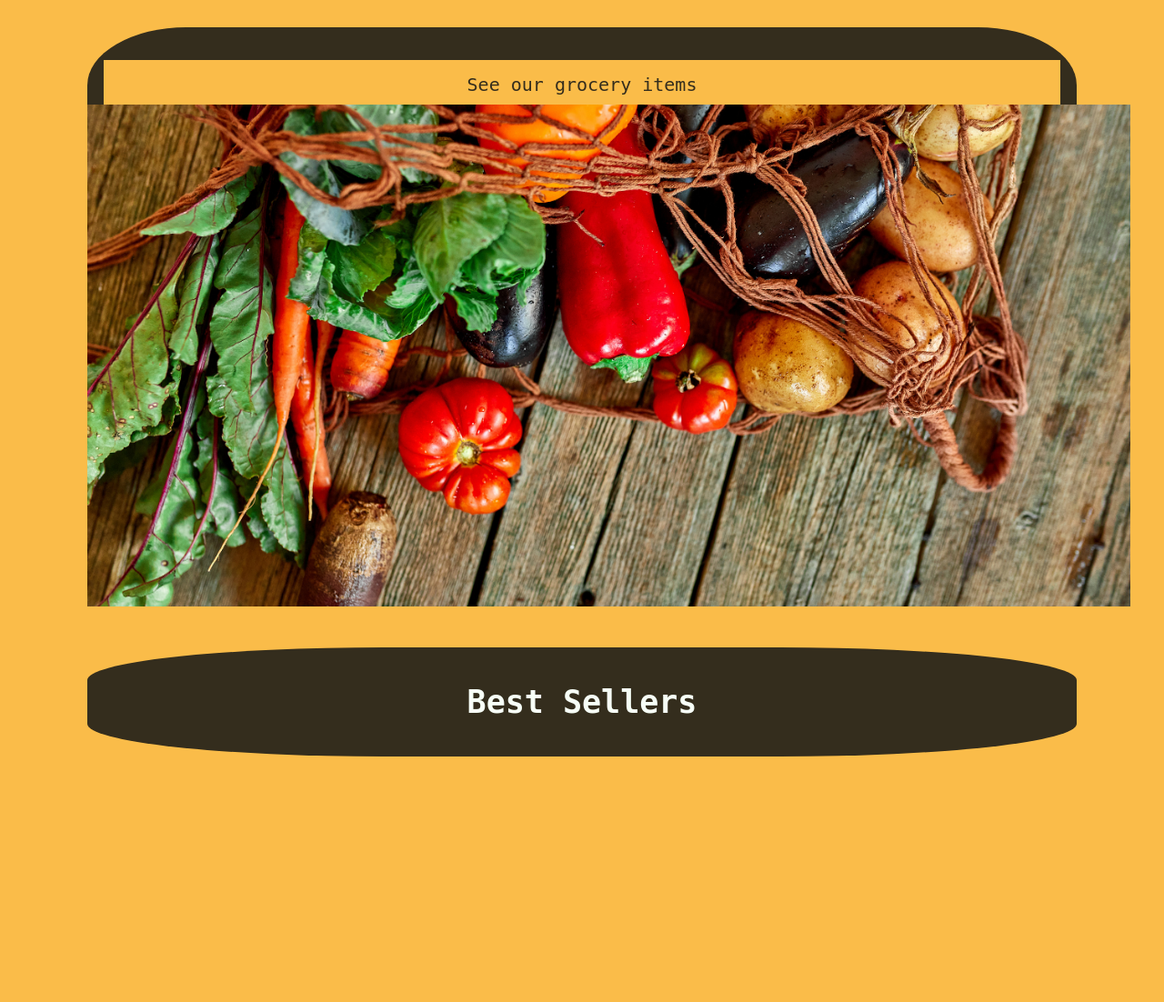
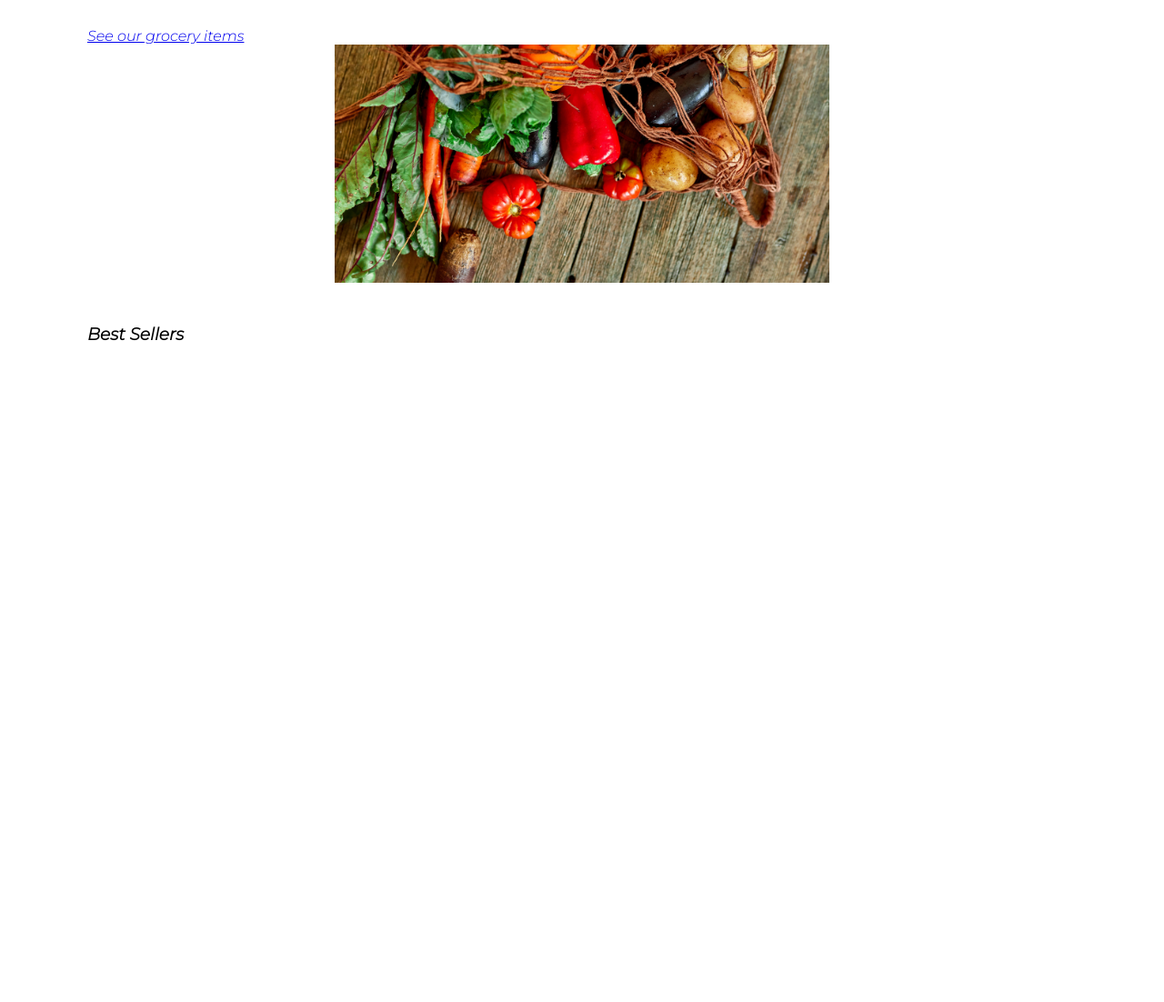
Before and after one commit to SoftwareChimp/GroceryChimp, a Django app: template templates/store.html in a window 1280 px wide. Shown: the part 52-1154 px from the top of the page at 91% size. After the commit the page ends 427 px from the top, so only its background shows below. Run offline with Django 3.2, Linux system fonts and the light colour scheme; the template is opened without the code that fills it, so the values that code supplies are empty.

Commit message:
Add files via upload

```diff
--- a/static/css/styles.css
+++ b/static/css/styles.css
@@ -86,7 +86,7 @@ body .home_page{
 }
 .home_page .btn:hover {
     background: #685B3B;
-}
+  }
 a.center-text {
     display: block;
 }
@@ -170,79 +170,3 @@ a.center-text {
     }
 
 }
-
-
-/* --------------- Store Page  -------------------*/
-.store_page{
-    text-align: center;
-    /* background-image: url(../images/displyStores_bg.png);
-    height: 100%;
-    background-position: center;
-    background-repeat: no-repeat;
-    background-size: cover; */
-    background-color: #fabc49;
-    color: black;
-    font-family: 'Inconsolata', monospace;
-}
-.store_page h1{
-    font-size: 60px;
-    color: #fff;
-}
-.store_page p {
-    font-size: 40px;
-    color: #fff;
-}
-.store {
-    margin-top: 0px;
-    background-color: #342D1D;
-    border-radius: 10%;
-    padding-top: 1px;
-    margin-top: 20px;
-}
-.store img {
-    width: 1147px;
-    margin-top: 10px;
-}
-.btn_linkToStore {
-    color: #342D1D;
-    background: #fabc49;
-    text-decoration: none;
-    padding-left: 400px;
-    padding-right: 400px;
-    font-size: 20px;
-    padding-top: 15px;
-    padding-bottom: 15px;
-}
-.btn_linkToStore:hover {
-    background:  #685B3B;
-    color: #fabc49;
-}
-.store_page h3 {
-    color: #F7FFF7;
-    background: #342D1D;
-    border-radius: 30%;
-    padding-left: 250px;
-    padding-right: 250px;
-    font-size: 35px;
-    padding-top: 40px;
-    padding-bottom: 40px;
-    margin-bottom: 40px;
-}
-.flex-container-items {
-    font-size: 25px;
-    display: flex;
-    justify-content: space-around;
-    background-color: #342D1D;
-    padding: 20px, 20px;
-    align-items: center;
-}
-.flex-container-items> div {
-    background-color: #fabc49;
-    width: 1000px;
-    margin: 5px;
-    text-align: center;
-    line-height: 95px;
-    padding: 10px;
-    flex: 1 1 0;
-    width: 0;
-}
```
Also changed, not shown: 2 other files.
